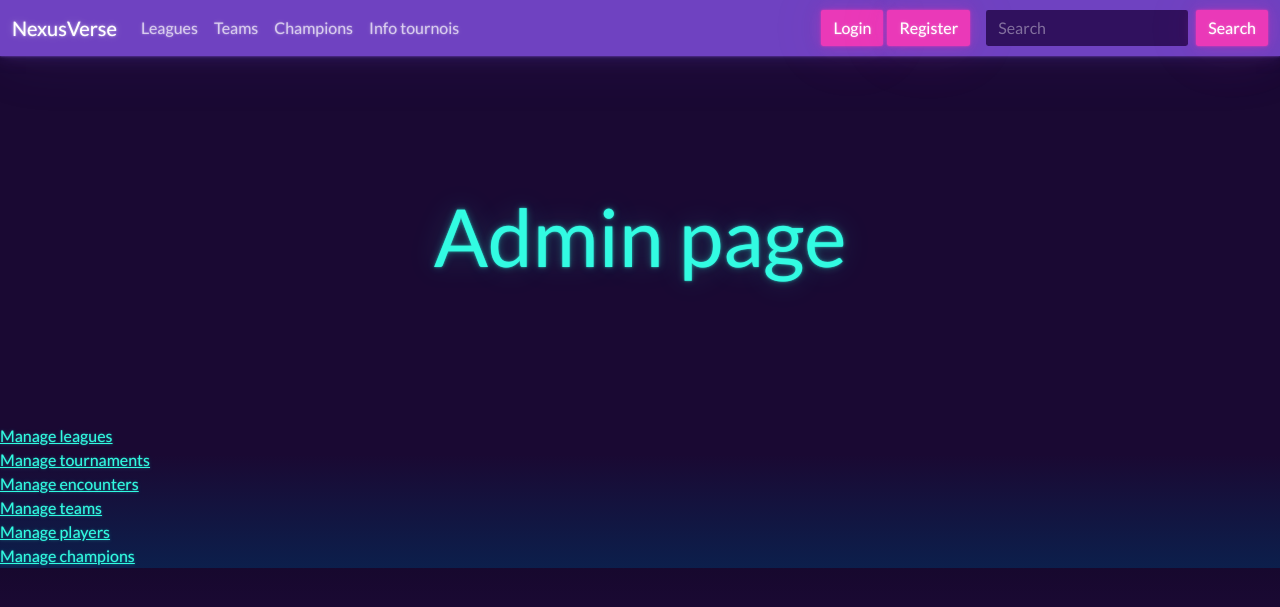
After one commit to AdrienClement38/NexusVerse, a Symfony app: template templates/admin/index.html.twig in a window 1280 px wide. The commit adds this page. Shown: the top 607 px of the page. Run offline with Twig, Linux system fonts and the light colour scheme; the template is opened without the code that fills it, so the values that code supplies are empty; style sheets or scripts are compiled from the project's sources; some libraries are stand-ins or nearby versions.

Commit message:
WIP admin page
TODO: style

```diff
--- a/src/Controller/RegistrationController.php
+++ b/src/Controller/RegistrationController.php
@@ -39,7 +39,7 @@ class RegistrationController extends AbstractController
             return $userAuthenticator->authenticateUser($user, $appCustomAuthenticator, $request);
 
 
-            return $this->redirectToRoute('app_dashboard');
+            return $this->redirectToRoute('app_home');
         }
 
         return $this->render('registration/register.html.twig', [
--- /dev/null
+++ b/templates/admin/index.html.twig
@@ -0,0 +1,28 @@
+{% extends 'base.html.twig' %}
+
+{% block title %}Admin page{% endblock %}
+{% block pageTitle %}Admin page{% endblock %}
+
+{% block bodyContent %}
+
+<div>
+    <div>
+        <a href="{{ path('app_admin_league_index')}}">Manage leagues</a>
+    </div>
+    <div>
+        <a href="{{ path('app_admin_tournament_index')}}">Manage tournaments</a>
+    </div>
+    <div>
+        <a href="{{ path('app_admin_encounter_index')}}">Manage encounters</a>
+    </div>
+    <div>
+        <a href="{{ path('app_admin_team_index')}}">Manage teams</a>
+    </div>
+    <div>
+        <a href="{{ path('app_admin_player_index')}}">Manage players</a>
+    </div>
+    <div>
+        <a href="{{ path('app_admin_champion_index')}}">Manage champions</a>
+    </div>
+</div>
+{% endblock %}
--- a/templates/base.html.twig
+++ b/templates/base.html.twig
@@ -100,6 +100,10 @@
 
 						{% if app.user %}
 
+							{% if 'ROLE_ADMIN' in app.user.roles %}
+								<a class="btn btn-secondary my-2 my-sm-0 me-2" href="{{ path('app_admin')}}">Page admin</a>
+							{% endif %}
+
 							<a class="btn btn-secondary my-2 my-sm-0 me-2" href="{{ path('app_logout')}}">Logout</a>
 
 						{% else %}
```
Also changed, not shown: src/Controller/AdminController.php (renamed from src/Controller/DashboardController.php, +3 -4 lines), templates/dashboard/index.html.twig (deleted, +0 -20 lines).
